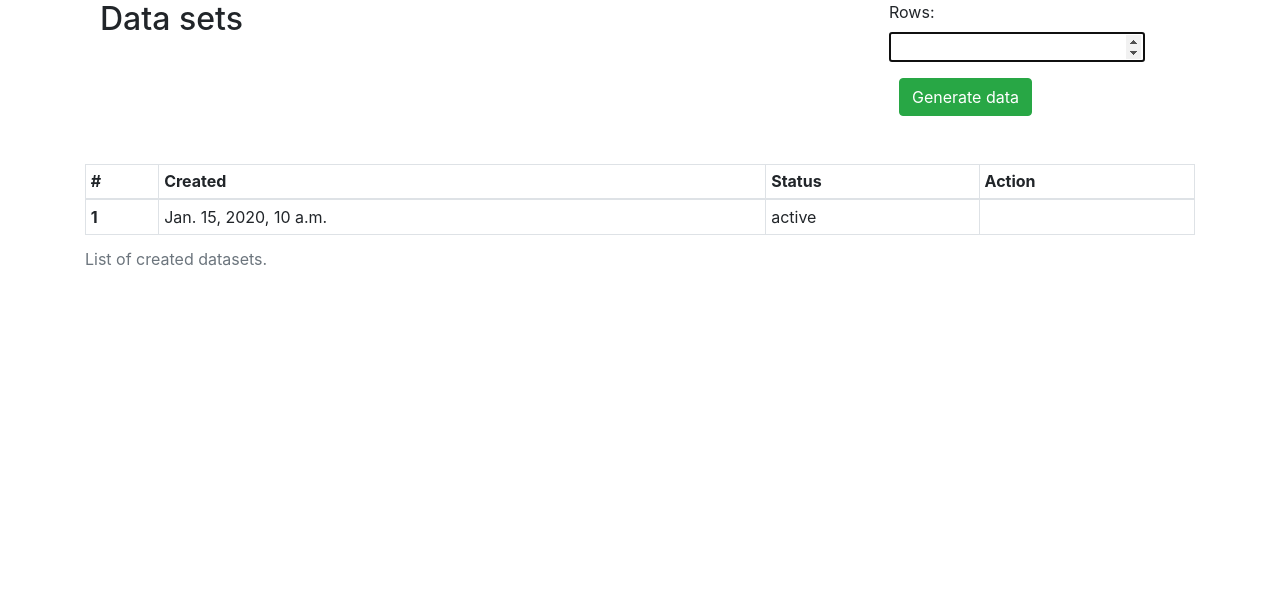
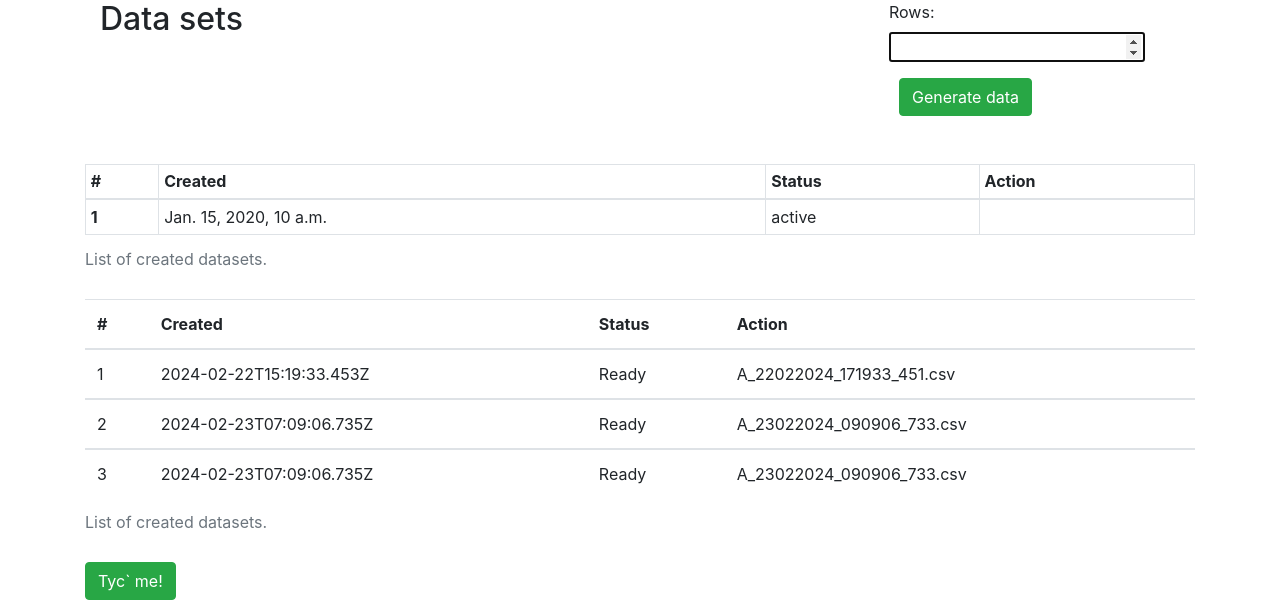
Before and after one commit to hito-de-jiro/FakeDataGenerator, a Django app: page /schemas/1/detail in a window 1280 px wide. Shown: the part 320-920 px from the top of the page. Before the commit the page ends 586 px from the top, so only its background shows below. Run offline with Django 4.2, Linux system fonts and the light colour scheme; a user stored in the database is signed in; tables that the repository leaves empty hold one stand-in row (values such as "Sample post"); some libraries are stand-ins or nearby versions.

Commit message:
chore(js): draft table, add new row

```diff
--- a/app/fake_csv/templates/fake_csv/schema_detail.html
+++ b/app/fake_csv/templates/fake_csv/schema_detail.html
@@ -75,10 +75,10 @@
                         <th scope="col">Action</th>
                     </tr>
                     </thead>
+
                     {% for dataset in datasets %}
-
-                        <tbody id="dataset-row-">
-                        <tr>
+                        <tbody>
+                        <tr id="dataset-row">
                             <th scope="row">{{ forloop.counter }}</th>
                             <td>{{ dataset.created }}</td>
                             <td>
@@ -93,12 +93,26 @@
                             </td>
                         </tr>
                         </tbody>
+                    {% endfor %}
 
-                    {% endfor %}
                 </table>
             </div>
         </div>
     </div>
+
+    <table class="table">
+        <caption>List of created datasets.</caption>
+        <thead>
+        <tr>
+            <th scope="col">#</th>
+            <th scope="col">Created</th>
+            <th scope="col">Status</th>
+            <th scope="col">Action</th>
+        </tr>
+        </thead>
+        <tbody id="datatable"></tbody>
+    </table>
+    <button type="submit" class="btn btn-success" onclick="">Tyc` me!</button>
 
     <script>
 
@@ -135,17 +149,24 @@
             }
         }
 
-        let generateButton = document.getElementById('generate-data-button');
-
-
         let datasetTable = function () {
             $.ajax({
                 url: '/schemas/' + {{ form.instance.id }},
                 type: "GET",
                 dataType: "json",
                 success: (data) => {
-                    console.log(data)
-                    console.log(1111111)
+                    {#console.log(data);#}
+
+
+                    {#let v = JSON.stringify(Object.values(data));#}
+                    let v = Object.values(data);
+                    {#console.log(v);#}
+                    let k = Object.keys(data);
+                    {#v.forEach((element) => console.log(element));#}
+                    for (const [key, value] of Object.entries(data)) {
+                        console.log(`${key}: --- ${value}`);
+
+                    }
 
                 },
                 error: (error) => {
@@ -154,9 +175,51 @@
             });
         }
 
+        let generateButton = document.getElementById('generate-data-button');
         generateButton.addEventListener('click', datasetTable);
 
+        let datasetRow = document.getElementById('dataset-row');
 
+        let draftData = [
+            {
+                "model": "fake_csv.datasetmodel",
+                "pk": 72,
+                "fields": {
+                    "created": "2024-02-22T15:19:33.453Z",
+                    "status": "Ready",
+                    "file": "A_22022024_171933_451.csv"
+                }
+            },
+            {
+                "model": "fake_csv.datasetmodel",
+                "pk": 73,
+                "fields": {
+                    "created": "2024-02-23T07:09:06.735Z",
+                    "status": "Ready",
+                    "file": "A_23022024_090906_733.csv"
+                }
+            },
+            {
+                "model": "fake_csv.datasetmodel",
+                "pk": 73,
+                "fields": {
+                    "created": "2024-02-23T07:09:06.735Z",
+                    "status": "Ready",
+                    "file": "A_23022024_090906_733.csv"
+                }
+            }
+        ]
+        let root = document.getElementById('datatable');
+        let numDataset = 1;
+        draftData.forEach(element => root.insertAdjacentHTML('beforebegin', `<tr><td>${numDataset}</td><td>${element.fields.created}</td><td>${element.fields.status}</td><td>${element.fields.file}</td></tr>`, numDataset++));
+
+        function createRow() {
+            let table = document.getElementById('datatable');
+            while (table.firstChild) {
+                table.removeChild(table.firstChild)
+            }
+
+        }
 
     </script>
 {% endblock %}
```
